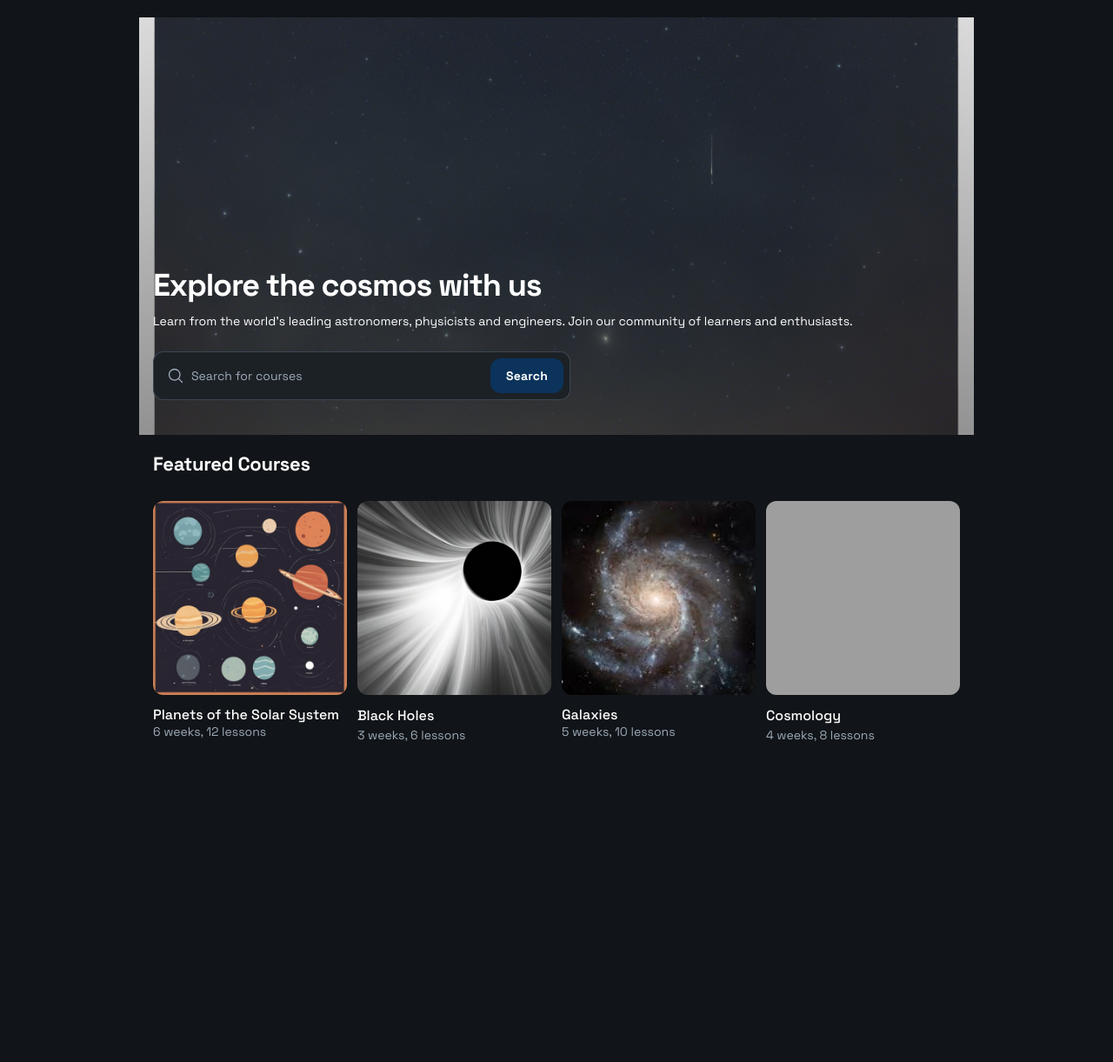
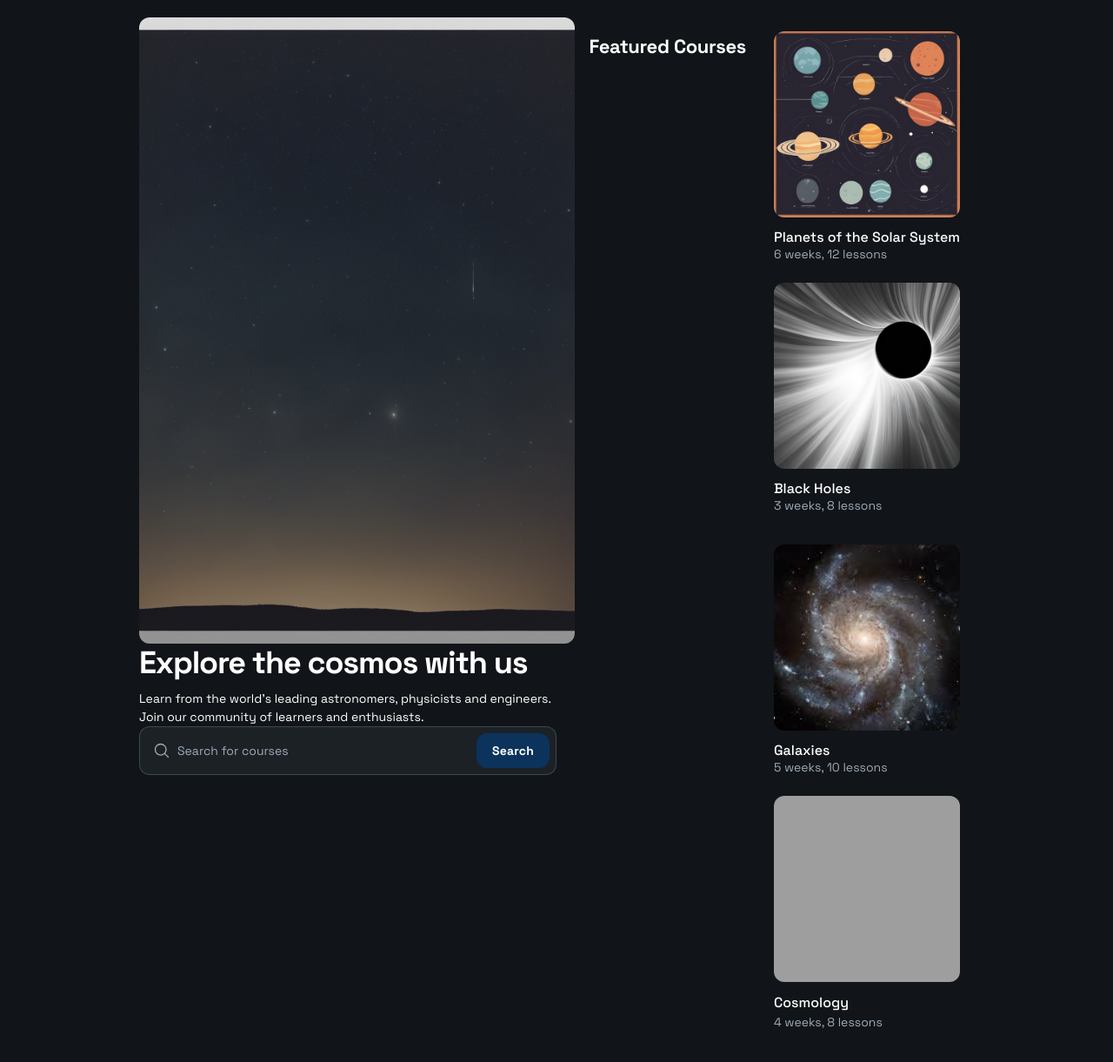
Before and after one commit to walid885/AstroExperta, a Flask app: page / in a window 1280 px wide. Shown: the part 65-1286 px from the top of the page at 87% size. Run offline with Flask 3, Linux system fonts and the light colour scheme; some libraries are stand-ins or nearby versions; grey boxes are pictures that could not be loaded.

Commit message:
the design is kind of good, but needs some further perfectionism and touches

```diff
--- a/templates/Home.html
+++ b/templates/Home.html
@@ -68,9 +68,10 @@
             <div class="@container">
               <div class="@[480px]:p-4">
                 <div
-                  class="flex min-h-[480px] flex-col gap-6 bg-cover bg-center bg-no-repeat @[480px]:gap-8 @[480px]:rounded-xl items-start justify-end px-4 pb-10 @[480px]:px-10"
-                  style='background-image: linear-gradient(rgba(0, 0, 0, 0.1) 0%, rgba(0, 0, 0, 0.4) 100%), url("/static/Media/image1.png");'
-                >
+                class="flex-container"
+              >
+              </div>
+
                   <div class="flex flex-col gap-2 text-left">
                     <h1
                       class="text-white text-4xl font-black leading-tight tracking-[-0.033em] @[480px]:text-5xl @[480px]:font-black @[480px]:leading-tight @[480px]:tracking-[-0.033em]"
@@ -128,16 +129,24 @@
                   </div>
                 </div>
 
+
               <div class="flex flex-col gap-3 pb-3">
-                <div
-                  class="w-full bg-center bg-no-repeat aspect-square bg-cover rounded-xl"
-                  style='background-image: url("static/Media/blackHolesBG.png");'
-                ></div>
+
+
+              <div class="BH-container">
+                <div class="BH-image-container"></div>
                 <div>
-                  <p class="text-white text-base font-medium leading-normal">Black Holes</p>
-                  <p class="text-[#9dabb8] text-sm font-normal leading-normal">3 weeks, 6 lessons</p>
+                    <p class="BH-title">Black Holes</p>
+                    <p class="BH-subtitle">3 weeks, 8 lessons</p>
+                  </div>
                 </div>
+
               </div>
+
+
+
+
+
               <div class="galaxies-container">
                 <div class="galaxies-image-container"></div>
                 <div>
--- a/templates/style.css
+++ b/templates/style.css
@@ -1,3 +1,35 @@
+.flex-container {
+    display: flex;
+    min-height: 720px;
+    flex-direction: column;
+    gap: 6px;
+    background-size: cover;
+    background-position: center;
+    background-repeat: no-repeat;
+    align-items: flex-start;
+    justify-content: flex-end;
+    padding-left: 1rem; /* equivalent to px-4 */
+    padding-bottom: 2.5rem; /* equivalent to pb-10 */
+
+    /* Gradient background and image */
+    background-image:
+      linear-gradient(
+        rgba(0, 0, 0, 0.1) 0%,
+        rgba(0, 0, 0, 0.4) 100%
+      ),
+      url("../static/Media/image1.png");
+
+    /* Breakpoint styles for larger screens */
+    @media (min-width: 480px) {
+      gap: 2rem; /* equivalent to gap-8 */
+      border-radius: 0.75rem; /* equivalent to rounded-xl */
+      padding-left: 2.5rem; /* equivalent to px-10 */
+    }
+  }
+
+
+
+
 /* Main container for galaxies section */
 .galaxies-container {
     display: flex;
```
